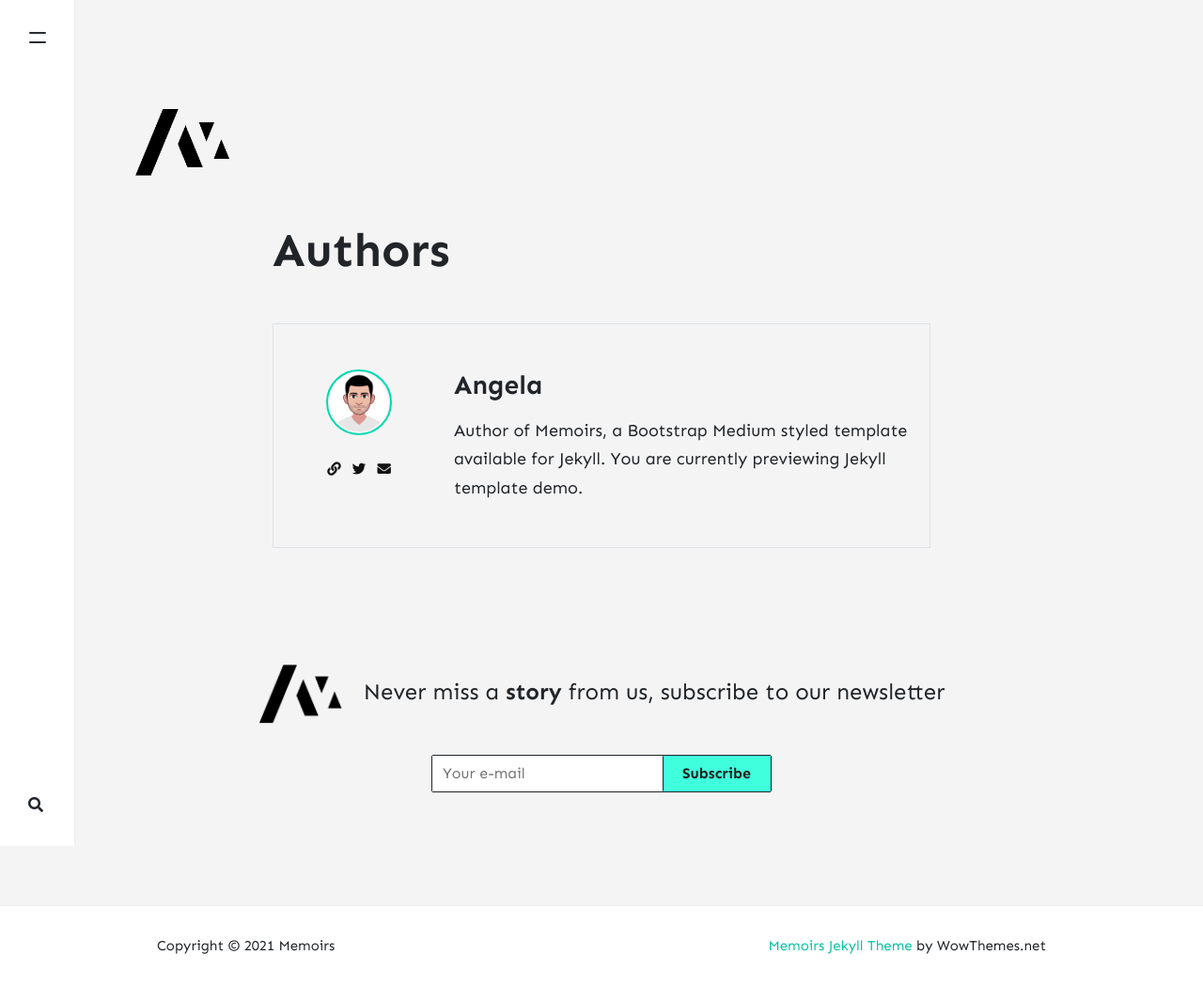
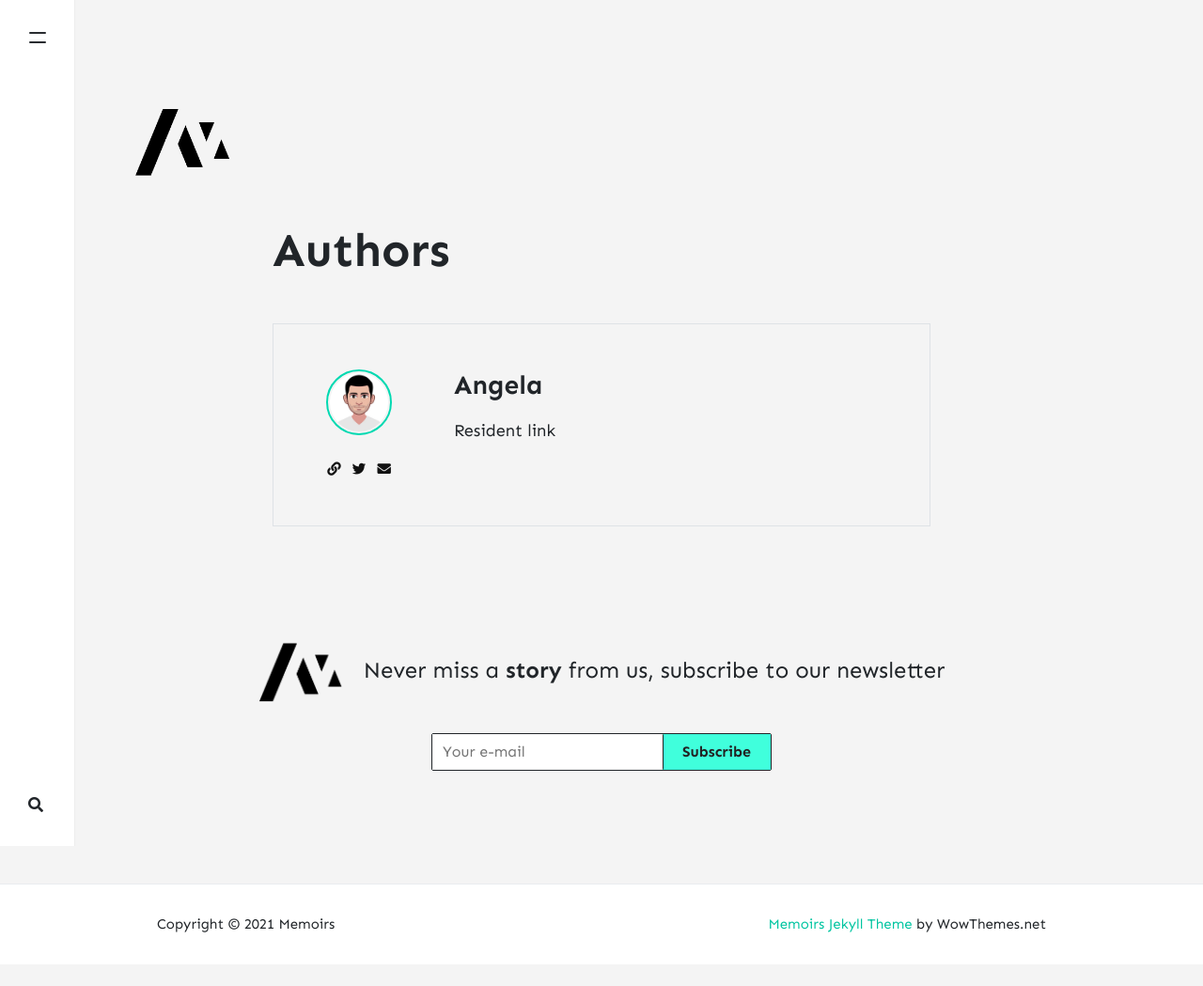
Before and after one commit to stackbit-projects/blue-triceratops-4f502, a Jekyll site: the page built from _pages/authors.html, in a window 1280 px wide. Shown: the whole page at 94% size. Built offline with Jekyll 4.4.1, drawn with Linux system fonts in a browser that asks for light colours; nearby versions of some CDN libraries; comment, search, counter and statistics services are not loaded; after the commit the page ends 1026 px from its top, so only the background shows below that.

Commit message:
_config.yml: changed

```diff
--- a/_config.yml
+++ b/_config.yml
@@ -22,8 +22,7 @@ authors:
     web: 'https://www.wowthemes.net/donate/'
     twitter: 'https://twitter.com/wowthemesnet'
     description: >-
-      Author of Memoirs, a Bootstrap Medium styled template available for
-      Jekyll. You are currently previewing Jekyll template demo.
+      Resident link
 plugins:
   - jekyll-paginate
   - jekyll-sitemap
```
